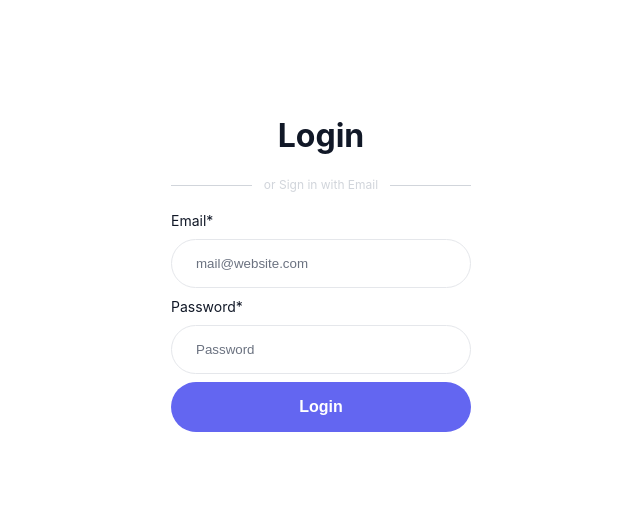
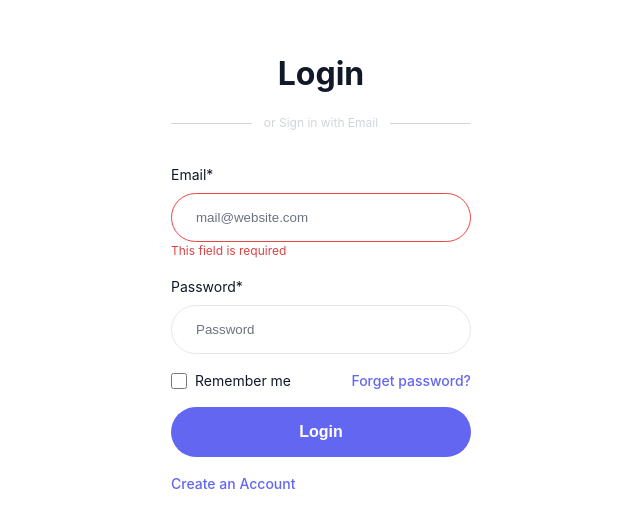
Before and after one commit to Bazsa241/syncee-test, a React (Vite) app: page /login in a window 1280 px wide. Shown: the part 128-656 px from the top of the page, without its empty margins (319-959 px from the left). Built offline with nearby package versions, Linux system fonts and the light colour scheme.

Commit message:
feat: add Checkbox, Link, Row components

```diff
--- /dev/null
+++ b/src/components/layout/Row.tsx
@@ -0,0 +1,22 @@
+import styled from 'styled-components';
+
+type Justify = 'start' | 'end' | 'center' | 'between' | 'around' | 'evenly';
+
+const justifyMap: Record<Justify, string> = {
+  start: 'flex-start',
+  end: 'flex-end',
+  center: 'center',
+  between: 'space-between',
+  around: 'space-around',
+  evenly: 'space-evenly',
+};
+
+type RowProps = {
+  $justify?: Justify;
+};
+
+export const Row = styled.div<RowProps>`
+  align-items: center;
+  display: flex;
+  justify-content: ${({ $justify }) => ($justify ? justifyMap[$justify] : justifyMap.start)};
+`;
--- /dev/null
+++ b/src/components/layout/index.ts
@@ -0,0 +1 @@
+export { Row } from './Row';
--- /dev/null
+++ b/src/components/ui/Checkbox.tsx
@@ -0,0 +1,46 @@
+import { getColor } from '@app/styles/utils';
+import { useId } from 'react';
+import styled from 'styled-components';
+
+const CheckboxWrapper = styled.div`
+  align-items: center;
+  display: flex;
+  gap: 8px;
+`;
+
+const StyledCheckbox = styled.input`
+  accent-color: ${getColor('primary')};
+  color: ${getColor('border')};
+  cursor: pointer;
+  width: 16px;
+  height: 16px;
+
+  &:hover {
+    background: ${getColor('primaryLight')};
+  }
+
+  &:active {
+    background: ${getColor('primaryDark')};
+  }
+`;
+
+const Label = styled.label`
+  cursor: pointer;
+  font-size: 14px;
+`;
+
+type CheckboxProps = React.ButtonHTMLAttributes<HTMLInputElement> & {
+  label: string;
+};
+
+export const Checkbox = ({ label, id, ...props }: CheckboxProps) => {
+  const autoId = useId();
+  const inputId = id ?? autoId;
+
+  return (
+    <CheckboxWrapper>
+      <StyledCheckbox id={inputId} type="checkbox" {...props}></StyledCheckbox>
+      <Label htmlFor={inputId}>{label}</Label>
+    </CheckboxWrapper>
+  );
+};
--- a/src/components/ui/Input.tsx
+++ b/src/components/ui/Input.tsx
@@ -9,6 +9,7 @@ const StyledInput = styled.input<ErrorProp>`
   border-radius: ${({ theme }) => theme.radius.pill};
   color: ${({ theme, $error }) => ($error ? theme.colors.error : theme.colors.text)};
   padding: 1rem 1.5rem;
+  margin-top: 0.5rem;
   width: 100%;
 
   &::placeholder {
@@ -36,12 +37,6 @@ const Error = styled.small<ErrorProp>`
   visibility: ${({ $error }) => ($error ? 'visible' : 'hidden')};
 `;
 
-const Wrapper = styled.div`
-  display: flex;
-  flex-direction: column;
-  gap: 0.5rem;
-`;
-
 type InputProps = React.InputHTMLAttributes<HTMLInputElement> & {
   label: string;
   error?: string;
@@ -49,14 +44,14 @@ type InputProps = React.InputHTMLAttributes<HTMLInputElement> & {
 
 export const Input = ({ label, error, name, id, ...props }: InputProps) => {
   const autoId = useId();
-  const inputId = id || name || autoId;
+  const inputId = id ?? name ?? autoId;
   const hasError = Boolean(error);
 
   return (
-    <Wrapper>
+    <div>
       <Label htmlFor={inputId}>{label}</Label>
       <StyledInput $error={hasError} id={inputId} name={name || label?.toLowerCase()} {...props} />
       <Error $error={hasError}>{error}</Error>
-    </Wrapper>
+    </div>
   );
 };
--- /dev/null
+++ b/src/components/ui/Link.tsx
@@ -0,0 +1,23 @@
+import { getColor } from '@app/styles/utils';
+import { Link as RouterLink } from 'react-router-dom';
+import styled from 'styled-components';
+
+type LinkProps = {
+  $size?: number;
+};
+
+export const Link = styled(RouterLink)<LinkProps>`
+  color: ${getColor('primary')};
+  text-decoration: none;
+  font-size: ${({ $size }) => $size ?? 14}px;
+  font-weight: 500;
+
+  &:hover {
+    text-decoration: underline;
+    color: ${getColor('primaryLight')};
+  }
+
+  &:active {
+    color: ${getColor('primaryDark')};
+  }
+`;
--- a/src/components/ui/index.ts
+++ b/src/components/ui/index.ts
@@ -1,3 +1,5 @@
 export { Input } from './Input';
 export { Button } from './Button';
 export { Divider } from './Divider';
+export { Checkbox } from './Checkbox';
+export { Link } from './Link';
--- a/src/pages/login/LoginPage.tsx
+++ b/src/pages/login/LoginPage.tsx
@@ -1,4 +1,5 @@
-import { Divider, Input } from '@app/components/ui';
+import { Row } from '@app/components/layout';
+import { Checkbox, Divider, Input, Link } from '@app/components/ui';
 import { Button } from '@app/components/ui/Button';
 import { useState } from 'react';
 import styled from 'styled-components';
@@ -14,6 +15,7 @@ const LoginWrapper = styled.div`
 const Form = styled.form`
   display: flex;
   flex-direction: column;
+  gap: 1rem;
   width: 300px;
 `;
 
@@ -33,6 +35,7 @@ export const LoginPage = () => {
         <Divider>or Sign in with Email</Divider>
         <Input
           label="Email*"
+          error="This field is required"
           type="email"
           placeholder="mail@website.com"
           value={email}
@@ -47,7 +50,14 @@ export const LoginPage = () => {
           onChange={(e) => setPassword(e.target.value)}
           autoComplete="current-password"
         />
+        <Row $justify="between">
+          <Checkbox label="Remember me" />
+          <Link to="#">Forget password?</Link>
+        </Row>
         <Button type="submit">Login</Button>
+        <Row>
+          <Link to="#">Create an Account</Link>
+        </Row>
       </Form>
     </LoginWrapper>
   );
```
